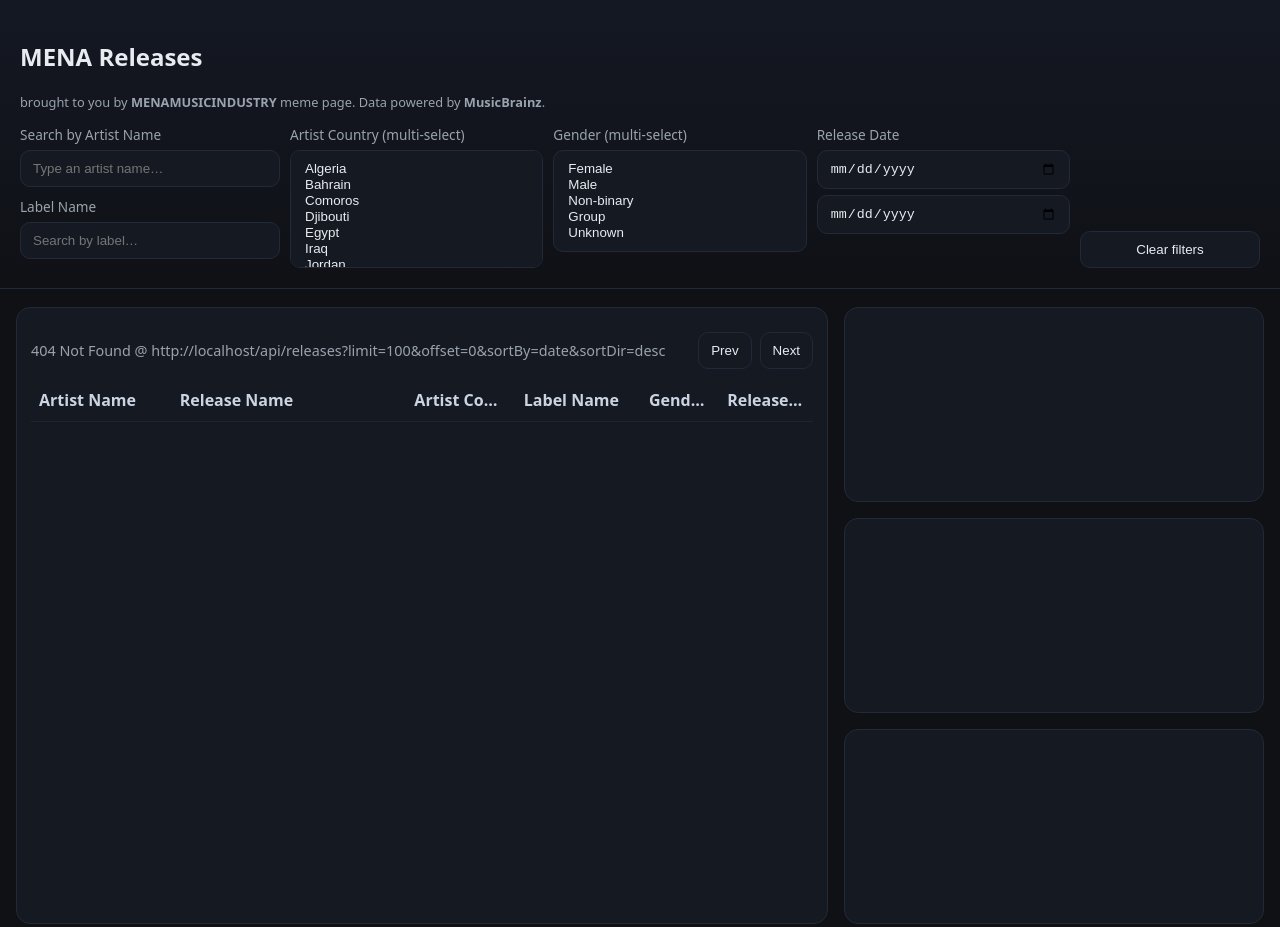
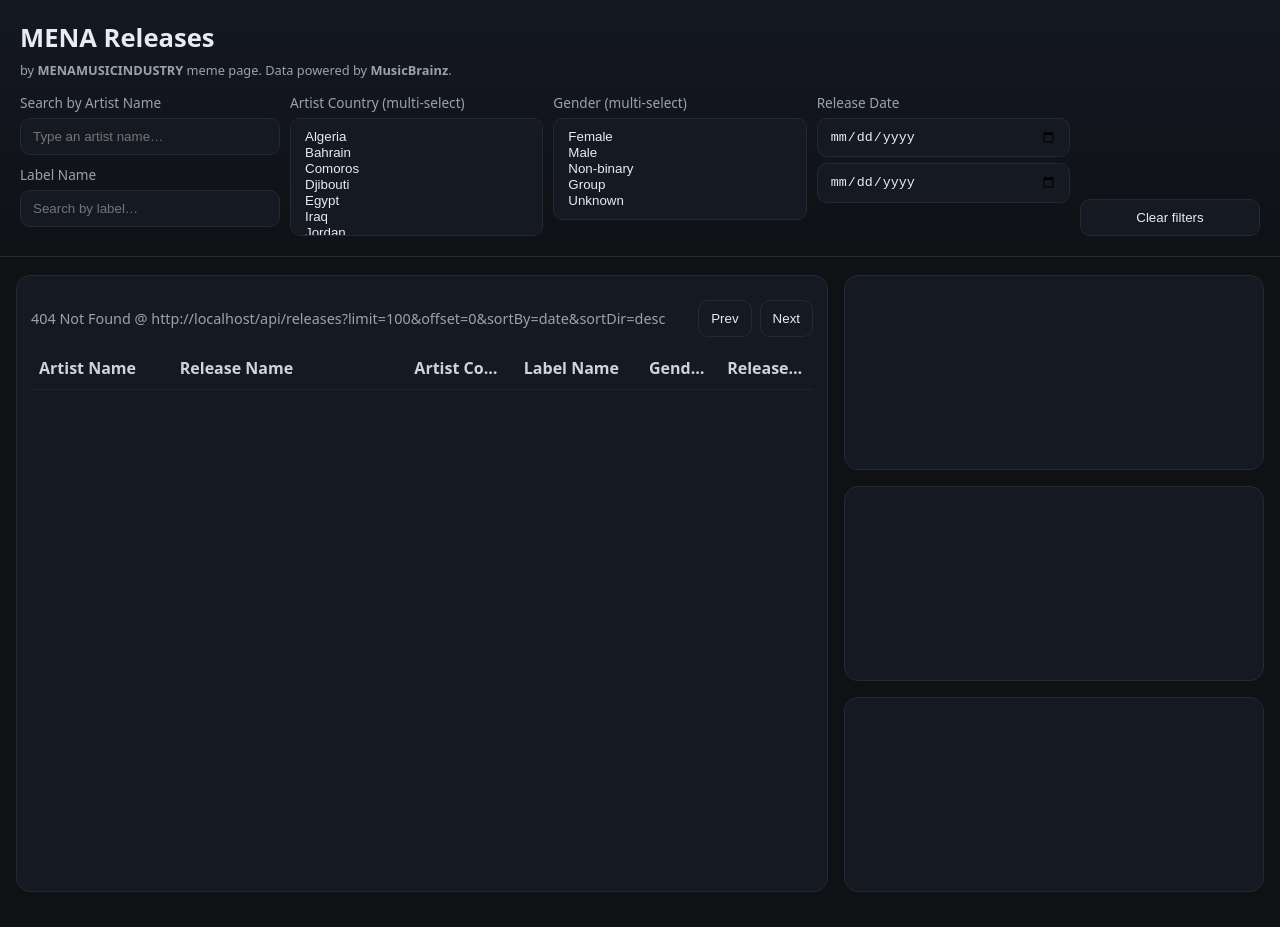
Before and after one commit to menamusicindustry-cyber/newmenareleases, a website: page index.html in a window 1280 px wide. Drawn offline with nearby package versions, Linux system fonts and the light colour scheme; no server answers.

Commit message:
Update index.html

```diff
--- a/index.html
+++ b/index.html
@@ -109,9 +109,9 @@
 </head>
 <body>
   <header>
-    <h2>MENA Releases</h2>
+    <h1>MENA Releases</h1>
   <div class="sub" style="font-size: 0.8rem;">
-      brought to you by <strong>MENAMUSICINDUSTRY</strong> meme page. Data powered by <strong>MusicBrainz</strong>.
+    by <strong>MENAMUSICINDUSTRY</strong> meme page. Data powered by <strong>MusicBrainz</strong>.
     </div>
 
 
```
